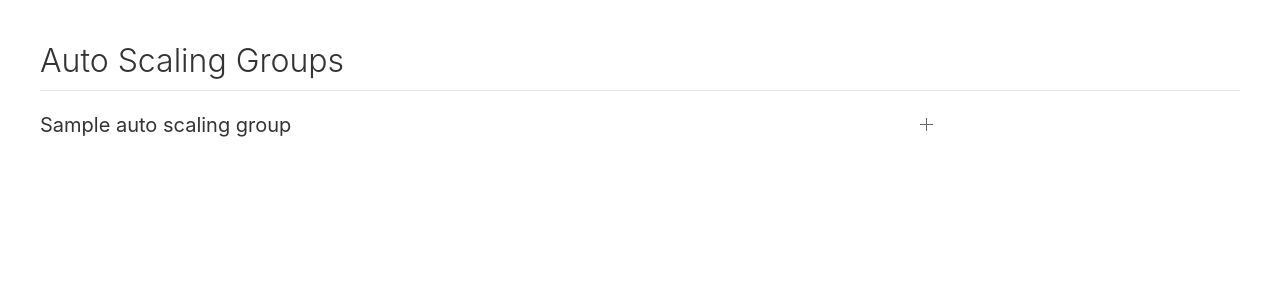
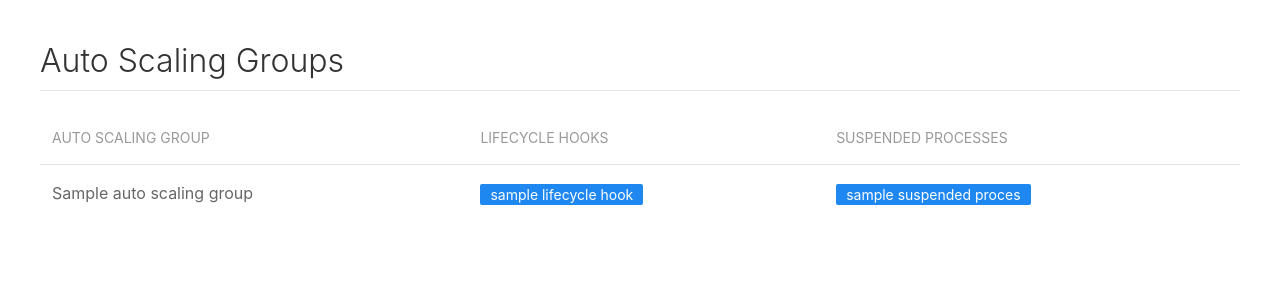
Before and after one commit to brianwalborn/cloud-browser, a Flask app: template cloud_browser/templates/autoscaling/check_auto_scaling_groups.html in a window 1280 px wide. Shown: the part 80-380 px from the top of the page. Run offline with Flask 2, Linux system fonts and the light colour scheme; the template is opened without the code that fills it: most values are stand-ins (such as "Sample title", 1, 10 or a date in 2020).

Commit message:
Display lifecycle hooks and suspended processes for each auto scaling group

```diff
--- a/cloud_browser/models/aws/autoscaling/auto_scaling_group.py
+++ b/cloud_browser/models/aws/autoscaling/auto_scaling_group.py
@@ -33,4 +33,4 @@ class AutoScalingGroup(BaseAwsResource):
 
         for suspended_process in self._lookup(auto_scaling_group_json, 'SuspendedProcesses'): suspended_processes.append(SuspendedProcess(suspended_process))
 
-        return suspended_processes
+        return sorted(suspended_processes, key = lambda x: x.process_name)
--- a/cloud_browser/services/aws/autoscaling.py
+++ b/cloud_browser/services/aws/autoscaling.py
@@ -25,7 +25,8 @@ class AutoScalingGroupService(BaseAwsService):
                     if dict in auto_scaling_group_object.tags: ignore = True
 
                 if not ignore:
-                    auto_scaling_group_object.lifecycle_hooks = self.get_lifecycle_hooks(auto_scaling_group_object.auto_scaling_group_name)
+                    auto_scaling_group_object.lifecycle_hooks = sorted(self.get_lifecycle_hooks(auto_scaling_group_object.auto_scaling_group_name), key = lambda x: x.lifecycle_hook_name)
+
                     auto_scaling_groups.append(auto_scaling_group_object)
 
             auto_scaling_groups = []
--- a/cloud_browser/templates/autoscaling/check_auto_scaling_groups.html
+++ b/cloud_browser/templates/autoscaling/check_auto_scaling_groups.html
@@ -2,14 +2,30 @@
 
 {% block content %}
     <h2 class="uk-text-light uk-heading-divider">Auto Scaling Groups</h2>
-    <ul uk-accordion="multiple: true">
-        {% for auto_scaling_group in auto_scaling_groups %}
-            <li>
-                <a class="uk-accordion-title" href="#">{{ auto_scaling_group.auto_scaling_group_name }}</a>
-                <div class="uk-accordion-content">
-                    <p>test</p>
-                </div>
-            </li>
-        {% endfor %}
-    </ul>
+    <table class="uk-table uk-table-divider">
+        <thead>
+            <tr>
+                <th>Auto Scaling Group</th>
+                <th>Lifecycle Hooks</th>
+                <th>Suspended Processes</th>
+            </tr>
+        </thead>
+        <tbody>
+            {% for auto_scaling_group in auto_scaling_groups %}
+                <tr>
+                    <td>{{ auto_scaling_group.auto_scaling_group_name }}</td>
+                    <td>
+                        {% for lifecycle_hook in auto_scaling_group.lifecycle_hooks %}
+                            <span class="uk-label instance-id-label">{{ lifecycle_hook.lifecycle_hook_name }}</span>
+                        {% endfor %}
+                    </td>
+                    <td>
+                        {% for suspended_process in auto_scaling_group.suspended_processes %}
+                            <span class="uk-label instance-id-label">{{ suspended_process.process_name }}</span>
+                        {% endfor %}
+                    </td>
+                </tr>
+            {% endfor %}
+        </tbody>
+    </table>
 {% endblock %}
```
